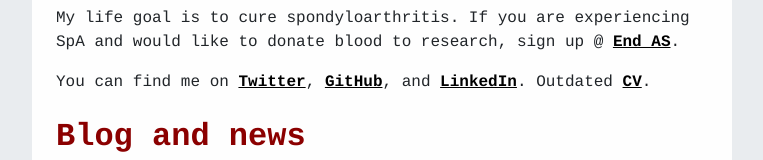
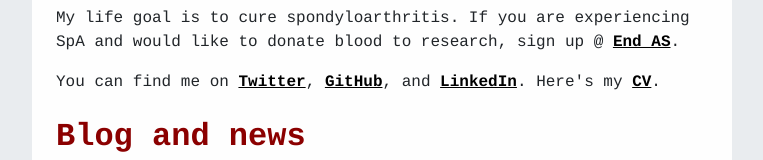
Before and after one commit to samuela/personal-website, a Next.js app: page / in a window 1280 px wide. Shown: the part 779-939 px from the top of the page, without its empty margins (258-1021 px from the left). Built offline with nearby package versions, Linux system fonts and the light colour scheme.

Commit message:
index.tsx: CV is no longer outdated

```diff
--- a/pages/index.tsx
+++ b/pages/index.tsx
@@ -67,7 +67,7 @@ function HomePage() {
               <a href="https://twitter.com/SamuelAinsworth">Twitter</a>,{" "}
               <a href="https://github.com/samuela">GitHub</a>, and{" "}
               <a href="https://www.linkedin.com/in/samuelainsworth">LinkedIn</a>
-              . Outdated{" "}
+              . Here&apos;s my{" "}
               <a href="https://docs.google.com/document/d/1tkn7R81TYDrTEphKRFxw7UqwiWb4PcVYuzWdX2mzaOU/edit?usp=sharing">
                 CV
               </a>
```
